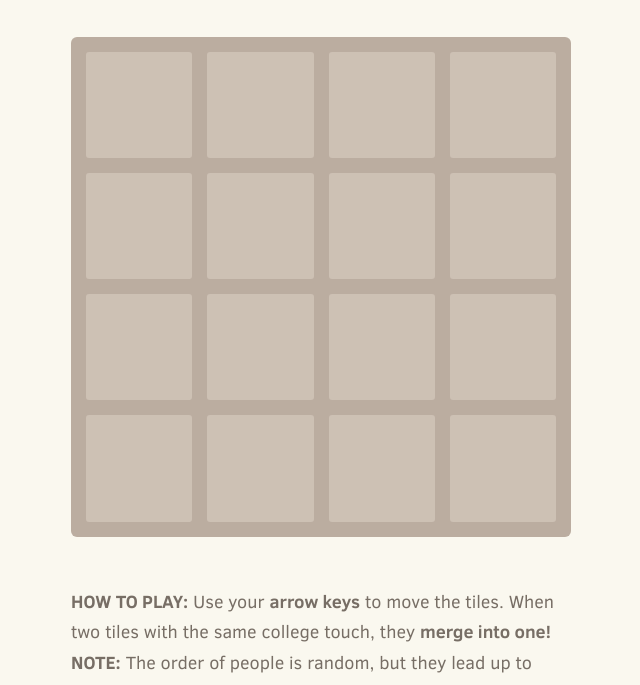
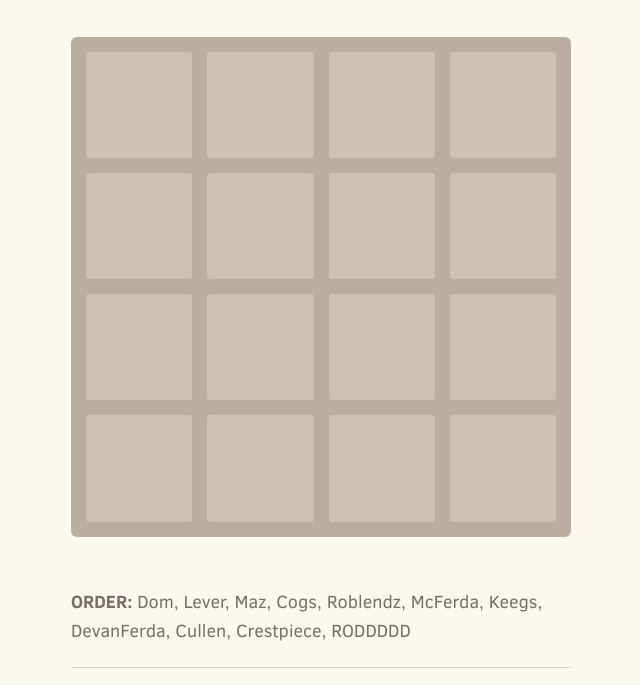
Before and after one commit to jviani5/getROD, a plain HTML site: page index.html in a window 1280 px wide. Shown: the part 226-911 px from the top of the page, without its empty margins (319-959 px from the left). Drawn offline with nearby package versions, Linux system fonts and the light colour scheme; files that its build step writes are made by us from their sources; a script that the page names is missing; files whose address does not match are found by name.

Commit message:
minor changes

```diff
--- a/index.html
+++ b/index.html
@@ -66,8 +66,7 @@
     </div>
 
     <p class="game-explanation">
-      <strong class="important">How to play:</strong> Use your <strong>arrow keys</strong> to move the tiles. When two tiles with the same college touch, they <strong>merge into one!</strong>
-      <br><strong class="important">Note:</strong> The order of people is random, but they lead up to ROD.
+      <strong class="important">Order:</strong> Dom, Lever, Maz, Cogs, Roblendz, McFerda, Keegs, DevanFerda, Cullen, Crestpiece, RODDDDD
     </p>
     <hr>
     <p>
```
